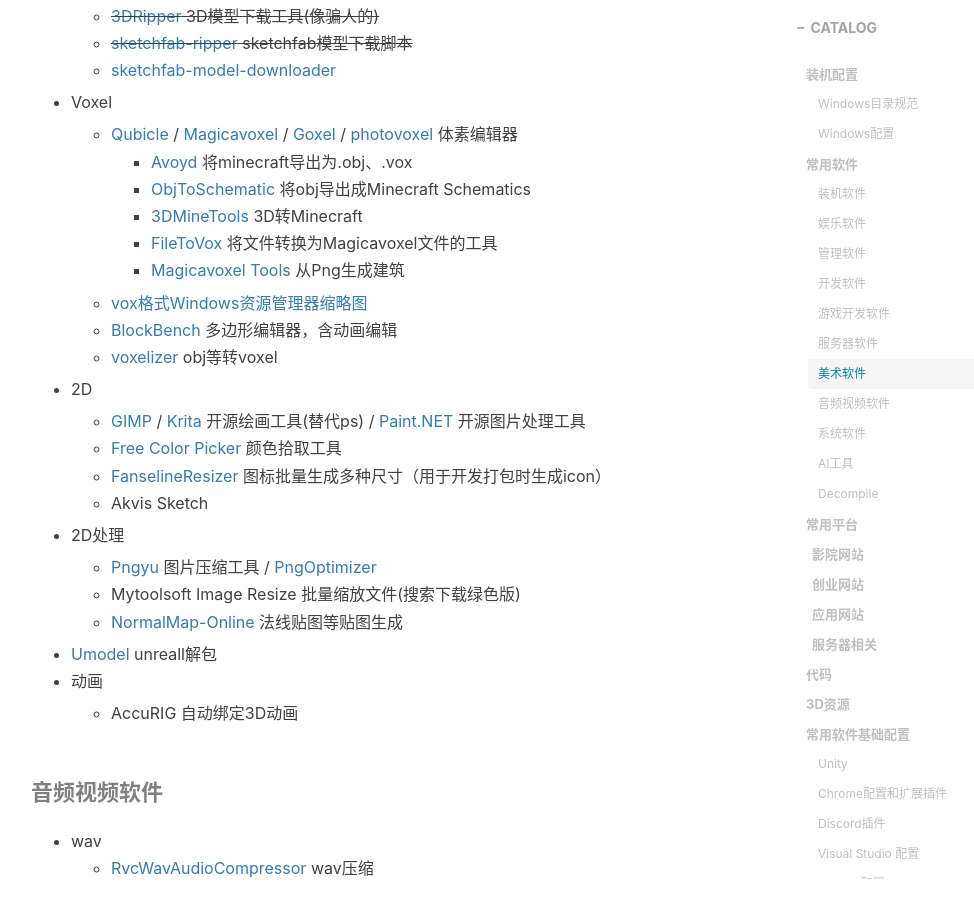
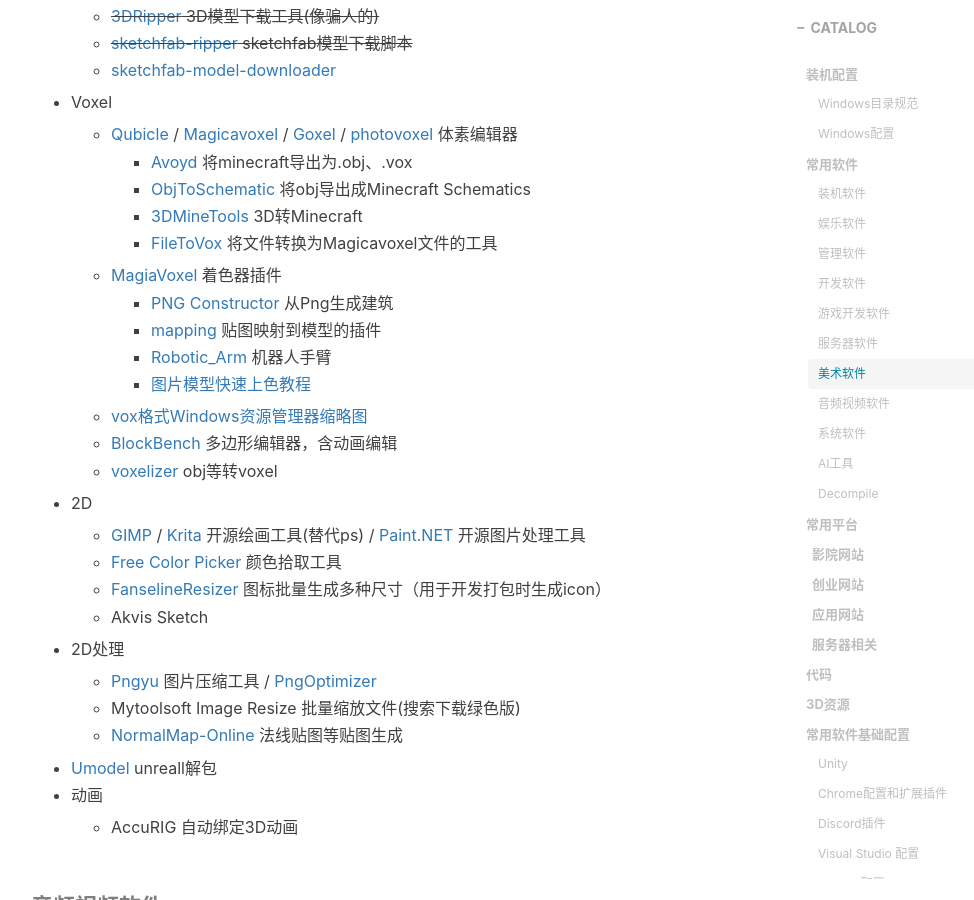
Before and after one commit to gumcstronger/gumcstronger.github.io, a Jekyll site: the page built from _posts/2022/2022-08-24-windows.md, in a window 1280 px wide and 900 px high, scrolled down 4275 px. Shown: the whole window, without its empty margins (234-1208 px from the left). Built offline with Jekyll 4.4.1, drawn with Linux system fonts in a browser that asks for light colours; comment, search, counter and statistics services are not loaded.

Commit message:
Update 2022-08-24-windows.md

```diff
--- a/_posts/2022/2022-08-24-windows.md
+++ b/_posts/2022/2022-08-24-windows.md
@@ -143,7 +143,11 @@
     - [ObjToSchematic](https://github.com/LucasDower/ObjToSchematic) 将obj导出成Minecraft Schematics
     - [3DMineTools](https://github.com/OOjeser/3DMineTools) 3D转Minecraft
     - [FileToVox](https://github.com/Zarbuz/FileToVox) 将文件转换为Magicavoxel文件的工具
-    - [Magicavoxel Tools](https://mode-vis.gumroad.com/l/vkzziz) 从Png生成建筑
+  - [MagiaVoxel](https://www.voxelmade.com/magicavoxel/) 着色器插件
+    - [PNG Constructor](https://mode-vis.gumroad.com/l/kgpjii) 从Png生成建筑
+    - [mapping ](https://www.usamimi.info/~dooon/shader/mapping.html) 贴图映射到模型的插件
+    - [Robotic_Arm](https://www.youtube.com/watch?v=Hsf_iy8xrls&ab_channel=mode_vis) 机器人手臂
+    - [图片模型快速上色教程](https://boosty.to/mode_vis)
   - [vox格式Windows资源管理器缩略图](https://github.com/Arlorean/Voxels)
   - [BlockBench](https://www.blockbench.net/) 多边形编辑器，含动画编辑
   - [voxelizer](https://drububu.com/miscellaneous/voxelizer/?out=stl) obj等转voxel
```
